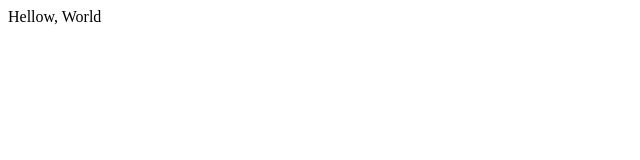
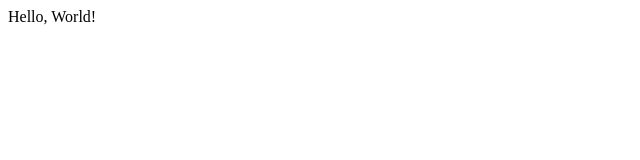
Before and after one commit to FaithStreet/Quicklook, a plain HTML site: page public/index.html in a window 1280 px wide. Shown: the full height of the page, 0-640 px from the left. Drawn offline with Linux system fonts and the light colour scheme.

Commit message:
test commit

```diff
--- a/public/index.html
+++ b/public/index.html
@@ -1,7 +1,7 @@
 <html>
 
 <body>
-Hellow, World
+Hello, World!
 </body>
 
 </html>
```
